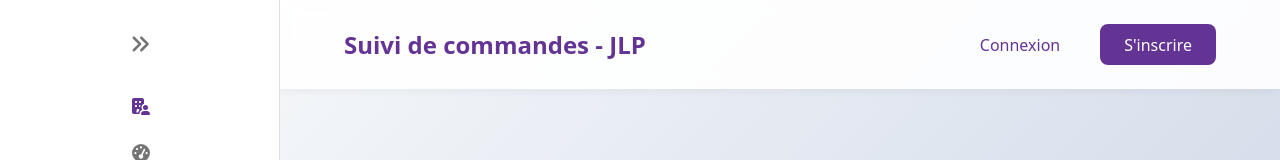
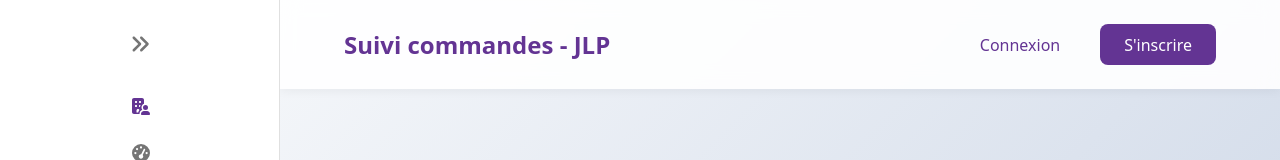
Before and after one commit to 19-hugo-19/order-tracker-jlp, a Next.js app: page / in a window 1280 px wide. Shown: the top 160 px of the page. Built offline with nearby package versions, Linux system fonts and the light colour scheme; no server answers.

Commit message:
test commit

```diff
--- a/app/page.js
+++ b/app/page.js
@@ -41,7 +41,7 @@ export default function Home() {
   return (
     <div className={styles.page}>
       <nav className={styles.nav}>
-        <div className={styles.logo}>Suivi de commandes - JLP</div>
+        <div className={styles.logo}>Suivi commandes - JLP</div>
         <div className={styles.navButtons}>
           {user ? (
             <button onClick={handleLogout} className={styles.logoutBtn}>
```
